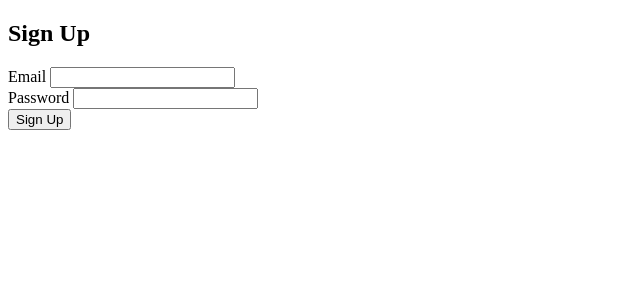
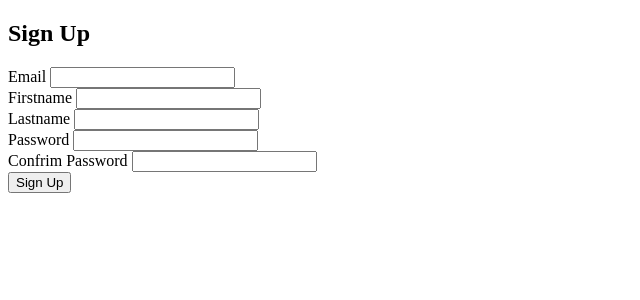
Before and after one commit to tjerksymens/xd_aiai_group_DEV4, a PHP site: page /signup.php in a window 1280 px wide. Shown: the top 300 px of the page, without its empty margins (0-640 px from the left). Run offline with PHP 8.4, Linux system fonts and the light colour scheme.

Commit message:
update: firstname + lastname added to user

```diff
--- a/index.php
+++ b/index.php
@@ -29,10 +29,10 @@
         <?php foreach($prompts as $prompt): ?>
             <div class="prompt">
                 <?php if($_SESSION['loggedin'] !== true): ?>
-                    <p><strong><?php echo htmlspecialchars($prompt['email']);?></strong> <?php echo htmlspecialchars(substr($prompt['prompt'], 0, 20)) . '...';?></p>
+                    <p><strong><?php echo htmlspecialchars($prompt['firstname']) . " " . htmlspecialchars($prompt['lastname']);?></strong> <?php echo htmlspecialchars(substr($prompt['prompt'], 0, 20)) . '...';?></p>
                     <a href="login.php">login to see full prompt</a>
                 <?php else: ?>
-                    <p><strong><?php echo htmlspecialchars($prompt['email']);?></strong> <?php echo htmlspecialchars($prompt['prompt']);?></p>
+                    <p><strong><?php echo htmlspecialchars($prompt['firstname']) . " " . htmlspecialchars($prompt['lastname']);;?></strong> <?php echo htmlspecialchars($prompt['prompt']);?></p>
                 <?php endif; ?>
             </div>
         <?php endforeach; ?>
--- a/signup.php
+++ b/signup.php
@@ -5,7 +5,10 @@
         try{
             $user = new \PromptPlaza\Framework\User();
             $user->setEmail($_POST['email']);
+			$user->setFirstname($_POST['firstname']);
+			$user->setLastname($_POST['lastname']);
             $user->setPassword($_POST['password']);
+			$user->setConfirmPassword($_POST['confirmpassword']);
             $user->save();
             header("Location: login.php");
         }
@@ -41,10 +44,21 @@
 					<input type="text" name="email">
 				</div>
 				<div class="form__field">
+					<label for="Firstname">Firstname</label>
+					<input type="text" name="firstname">
+				</div>
+				<div class="form__field">
+					<label for="Lastname">Lastname</label>
+					<input type="text" name="lastname">
+				</div>
+				<div class="form__field">
 					<label for="Password">Password</label>
 					<input type="password" name="password">
 				</div>
-
+				<div class="form__field">
+					<label for="ConfirmPassword">Confrim Password</label>
+					<input type="password" name="confirmpassword">
+				</div>
 				<div class="form__field">
 					<input type="submit" value="Sign Up" class="btn btn--primary">
 				</div>
--- a/src/PromptPlaza/Framework/Prompt.php
+++ b/src/PromptPlaza/Framework/Prompt.php
@@ -12,7 +12,7 @@ class Prompt
     public static function getAll($offset = 0){
         $conn = Db::getConnection();
         $statement = $conn->prepare("
-            SELECT prompts.*, users.email
+            SELECT prompts.*, users.firstname, users.lastname
             FROM prompts
             JOIN users ON prompts.user_id = users.id
             ORDER BY prompts.id DESC
```
Also changed, not shown: src/PromptPlaza/Framework/User.php (+51 -1 lines), README.md.
